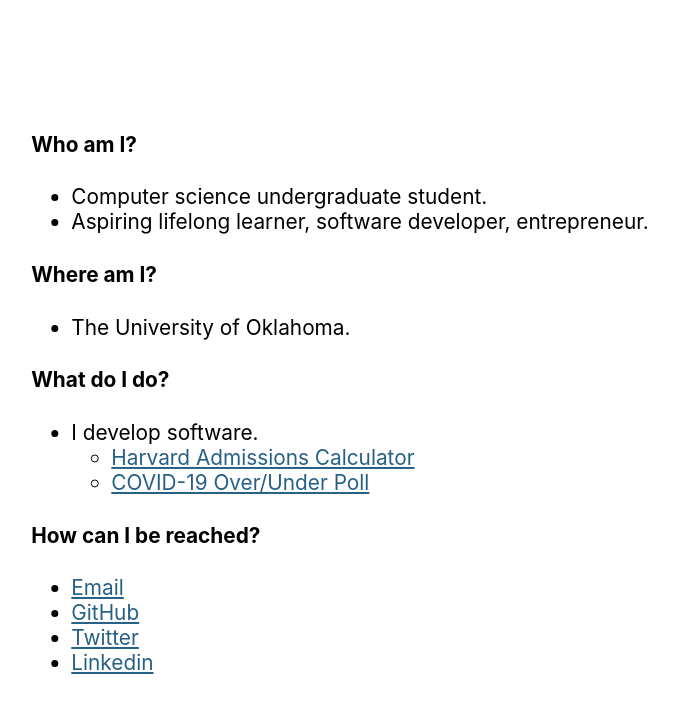
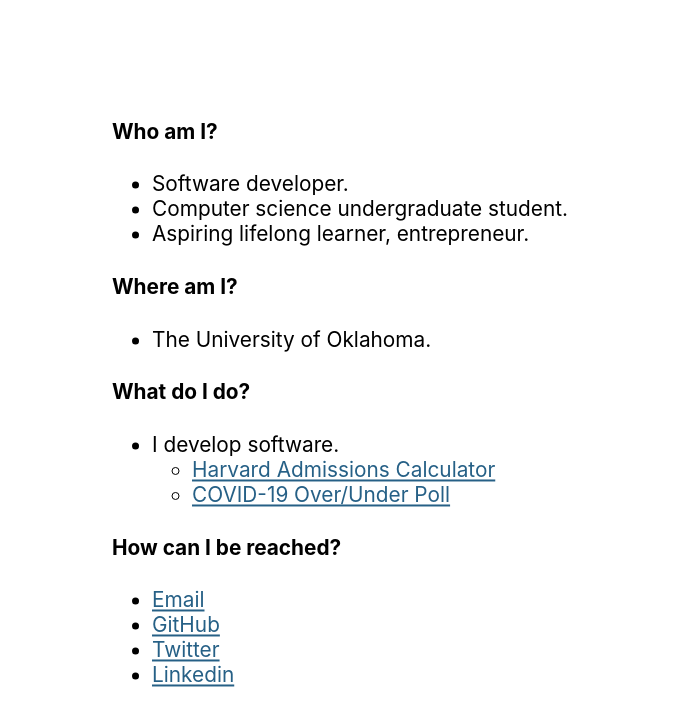
Before and after one commit to wkoury/wkoury.com-html, a website built with Parcel: page index.html in a window 1280 px wide. Shown: the whole page, without its empty margins (300-978 px from the left). Built offline with nearby package versions, Linux system fonts and the light colour scheme.

Commit message:
I am not an aspiring software developer, I am a software developer

```diff
--- a/index.html
+++ b/index.html
@@ -15,8 +15,9 @@
     <div class="wkoury">
       <h4>Who am I?</h4>
       <ul>
+        <li>Software developer.</li>
         <li>Computer science undergraduate student.</li>
-        <li>Aspiring lifelong learner, software developer, entrepreneur.</li>
+        <li>Aspiring lifelong learner, entrepreneur.</li>
       </ul>
       <h4>Where am I?</h4>
       <ul>
```
